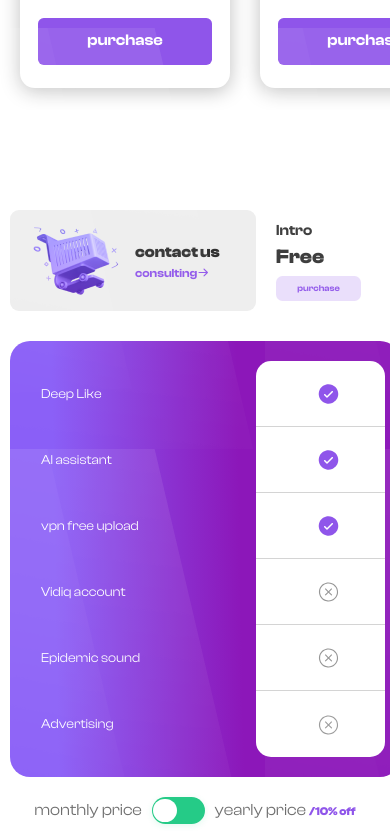
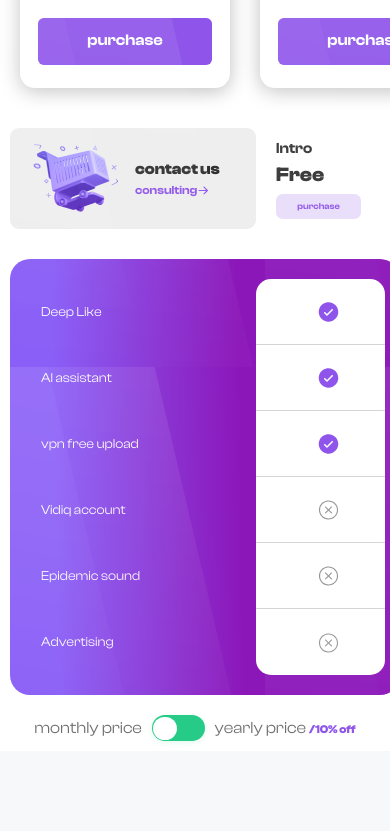
Before and after one commit to Omega-Do-IT-Solutions-e-U/mastertube-template, a website built with Vite: page index.html in a window 390 px wide. Shown: the part 673-1504 px from the top of the page. Built offline with nearby package versions, Linux system fonts and the light colour scheme.

Commit message:
pricing page

```diff
--- a/index.html
+++ b/index.html
@@ -1135,7 +1135,7 @@
       <!-- Offer -->
 
       <!-- Table -->
-      <section class="mt-[31.8px] mg:mt-[100px]">
+      <section class="mt-0 mg:mt-[100px]">
         <div class="container mx-auto py-[10px]">
           <div class="hidden md:flex flex-col items-center">
             <h1 class="text-[35.141px] font-bold"><span class="bg-pricing text-transparent bg-clip-text">Let’s Get It</span> Done</h1>
@@ -1158,7 +1158,7 @@
             </label>
           </div>
 
-          <div class="w-full flex gap-[10px] md:gap-[93px] pl-[10px] pr-[15px] mt-[58px] overflow-auto scrollbar-hide">
+          <div class="w-full flex gap-[10px] md:gap-[93px] pl-[10px] pr-[15px] mt-[7.5px] md:mt-[58px] overflow-auto scrollbar-hide">
             <div class="flex items-center min-w-[246px] gap-[14px] py-[11px] px-[21px] bg-[#EEE] rounded-[9px]">
               <img src="/images/pricing/cart.png" alt="cart icon">
               <div class="flex flex-col gap[3px]">
```
